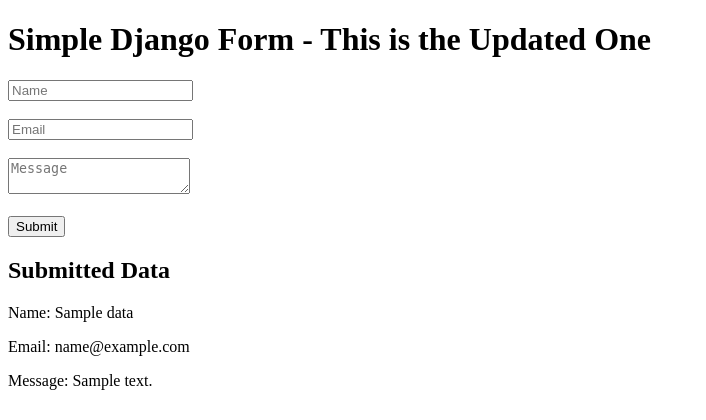
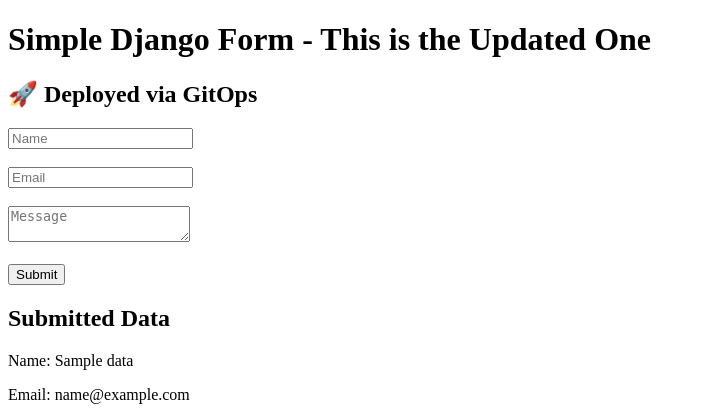
Before and after one commit to aquilsm/devops-django-aks, a Django app: template web/templates/home.html in a window 1280 px wide. Shown: the top 420 px of the page, without its empty margins (0-706 px from the left). Run offline with Django 5.2, Linux system fonts and the light colour scheme; the template is opened without the code that fills it: most values are stand-ins (such as "Sample title", 1, 10 or a date in 2020).

Commit message:
Test full CI GitOps flow

```diff
--- a/web/templates/home.html
+++ b/web/templates/home.html
@@ -5,6 +5,7 @@
 </head>
 <body>
     <h1>Simple Django Form - This is the Updated One</h1>
+    <h2>🚀 Deployed via GitOps</h2>
 
     <form method="post">
         {% csrf_token %}
```
